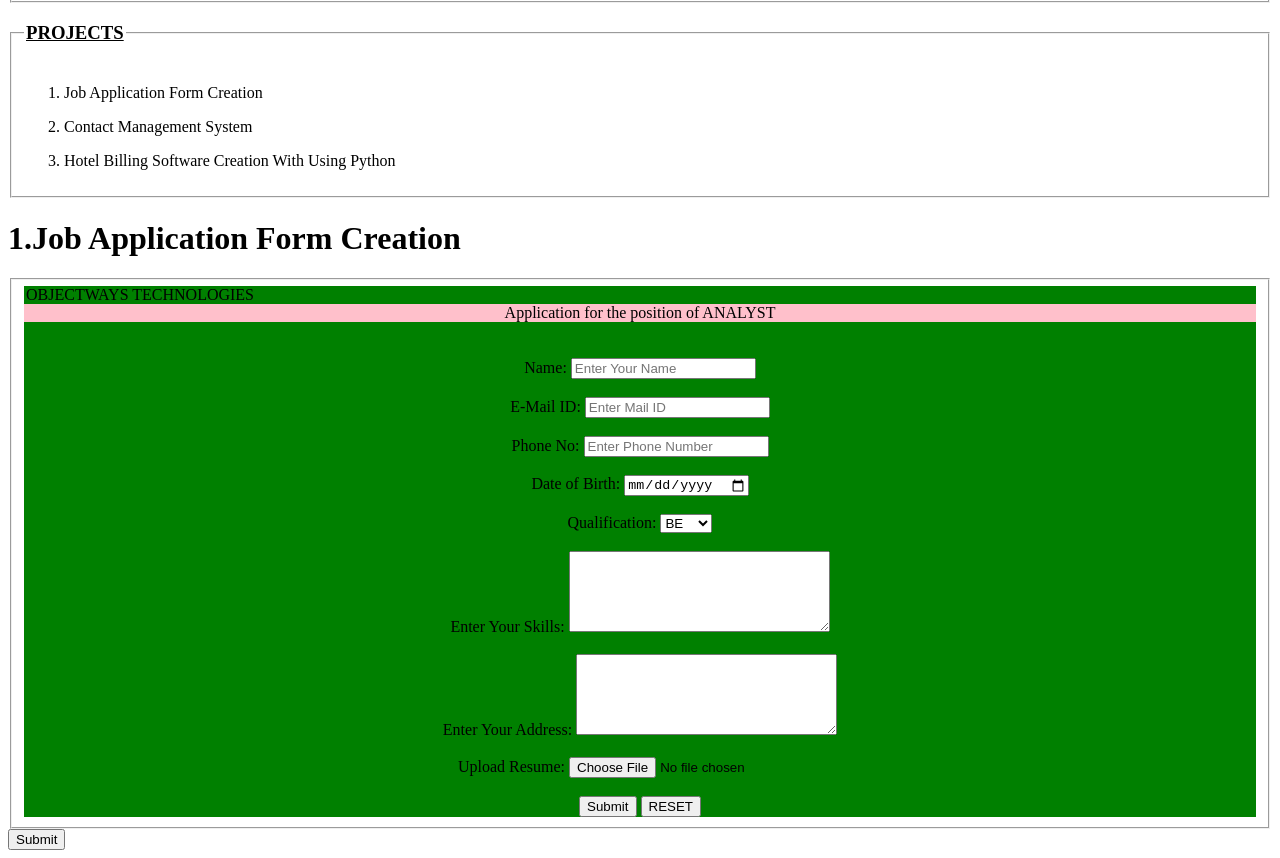
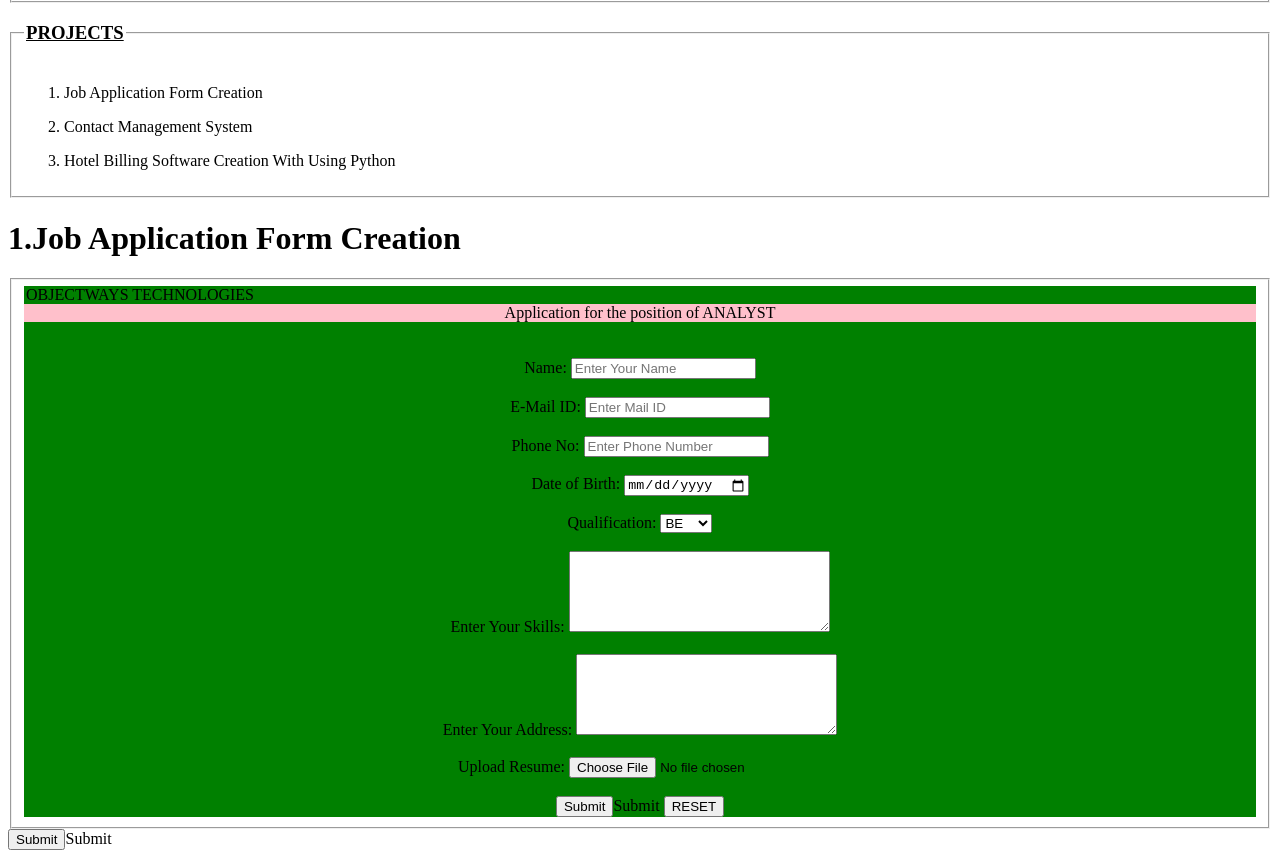
Before and after one commit to VPKSARAVANAN/Portfolio-, a plain HTML site: page index.html in a window 1280 px wide. Shown: the part 910-1768 px from the top of the page. Drawn offline with Linux system fonts and the light colour scheme.

Commit message:
Update index.html

```diff
--- a/index.html
+++ b/index.html
@@ -105,13 +105,16 @@ Iam An Enthusiastic and motivated frontend developer with a passion for crafting
 <input type="file" id="myfile" name="myfile"  >
 <br>
    <br>
-     <button type='submit' id='myForm'>Submit</button>
+	<form id='myForm'>
+     <input type='submit' value='Submit'>Submit</button>
      <input type='reset' value='RESET'>
    </center>
+   </form>
  </form>
   </fieldset>
-
-<button type='submit' id='myForm'>Submit</button>
+<form id='myForm'>
+<input type='submit' value='Submit'>Submit</button>
+</form>
 	<script>
 		document.getElementById('myForm').addEventListener('submit', function(event) {
 			event.preventDefault();
```
